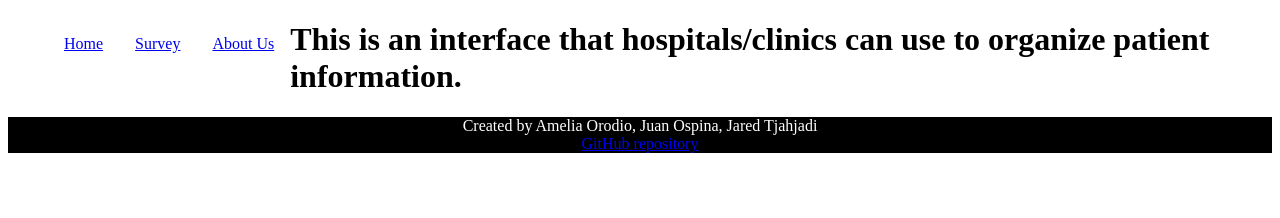
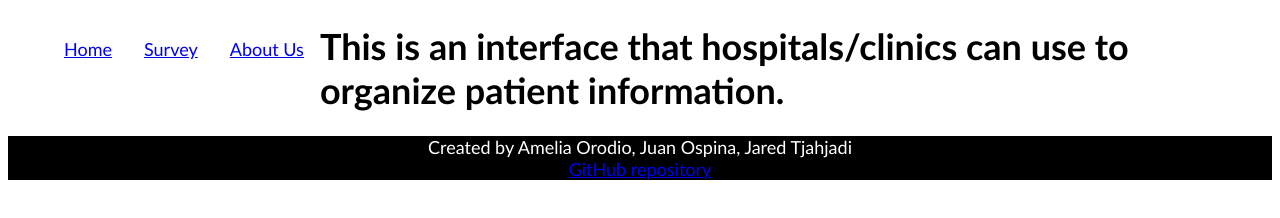
Before and after one commit to jeo02/Doctor-Notes, a plain HTML site: page index.html in a window 1280 px wide. Drawn offline with Linux system fonts and the light colour scheme.

Commit message:
Update style.css

```diff
--- a/style.css
+++ b/style.css
@@ -23,3 +23,8 @@ footer {
     color: white;
     background-color: black;
 }
+
+body{
+    font-family: Calibri, 'Gill Sans', 'Gill Sans MT', 'Trebuchet MS', sans-serif;
+    font-size: 18px;
+}
```
